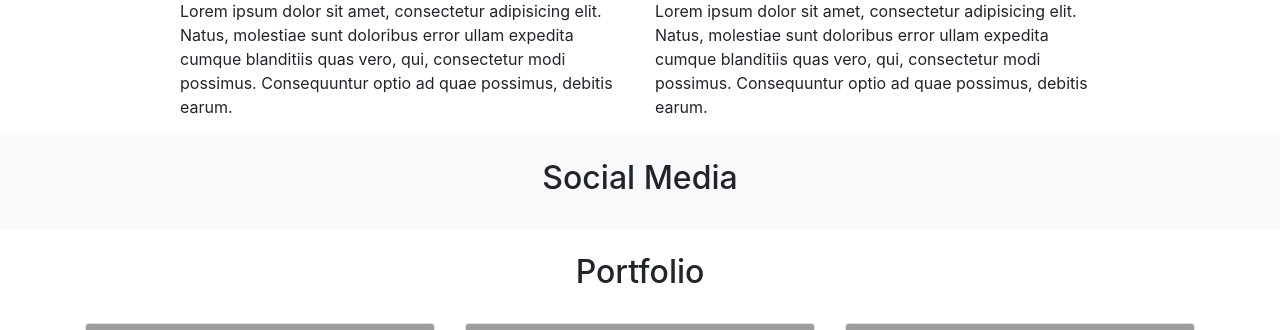
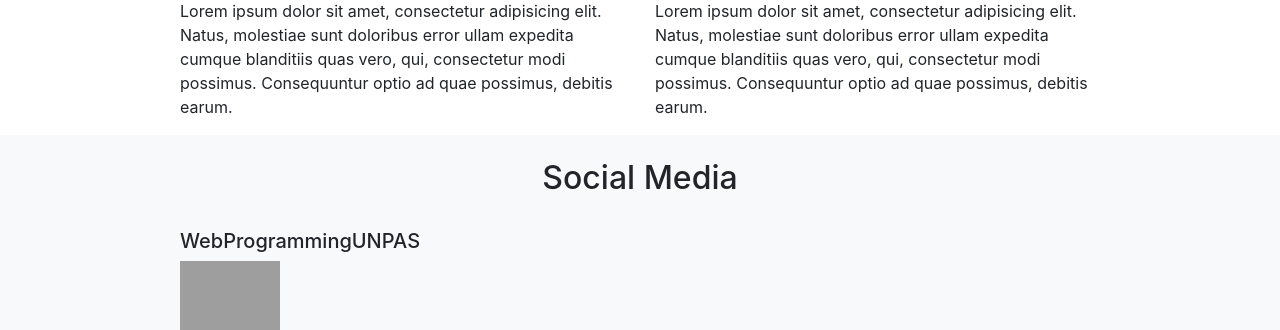
Before and after one commit to fitratulaini/rest-api-one, a PHP site: page / in a window 1280 px wide. Shown: the part 649-979 px from the top of the page. Run offline with PHP 8.4, Linux system fonts and the light colour scheme; grey boxes are pictures that could not be loaded.

Commit message:
Perbarui bagian media sosial dengan menambahkan struktur yang benar dan menampilkan informasi akun WebProgrammingUNPAS

```diff
--- a/wpu-portofolio/index.php
+++ b/wpu-portofolio/index.php
@@ -71,9 +71,19 @@
 <!-- youtube & ig -->
     <section class="social bg-light" id="social">
       <div class = "container">
-        <row class="col text-center">
-          <h2>Social Media</h2>
-        </row>
+        <div class="row pt-4 mb-4">
+          <div class="col text-center">
+            <h2>Social Media</h2>
+          </div>
+        </div>
+
+        <div class="row justify-content-center">
+          <div class="col-md-5">
+            <h5>WebProgrammingUNPAS</h5>
+            <img src ="img/profile1.png" width="100">
+          </div>
+          <div class="col-md-5"></div>
+        </div>
     </div>
   </section>
 
```
